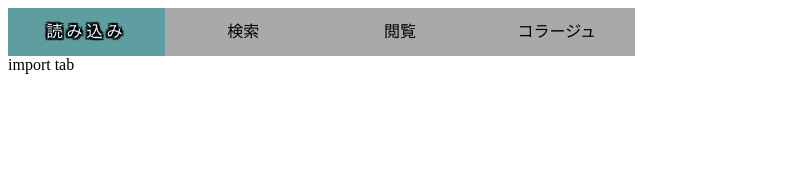
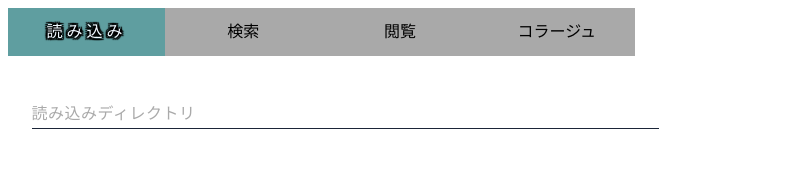
Before and after one commit to GRGSIBERIA/picture-viewer-electron, an Electron app: page public/index.html in a window 800 px wide. Drawn offline with Linux system fonts and the light colour scheme.

Commit message:
add text box style

```diff
--- a/public/index.html
+++ b/public/index.html
@@ -10,7 +10,11 @@
         <input type="radio" name="navigation-tab" id="import-tab" checked/>
         <label class="tab-class" for="import-tab">読み込み</label>
         <div id="import-tab-contents" class="navigation-content">
-            import tab
+            <div class="cp-iptext">
+                <input type="text" placeholder="" class="effect-input"/>
+                <label>読み込みディレクトリ</label>
+                <span class="focus-line"></span>
+            </div>
         </div>
 
         <input type="radio" name="navigation-tab" id="search-tab"/>
--- a/public/style.css
+++ b/public/style.css
@@ -45,3 +45,58 @@ input:checked + .tab-class + .navigation-content {
     flex-wrap: wrap;
     display: flex;
 }
+
+/**
+ * 下線付きのテキストボックス用マークアップ
+ */
+.cp-iptext {
+    position: relative;
+    width: 80%;
+    margin: 40px 3%;
+}
+.cp-iptext input[type="text"] {
+    font: 15px/24px sans-serif;
+    box-sizing: border-box;
+    width: 100%;
+    letter-spacing: 1px;
+    padding-left: 4em;
+}
+.cp-iptext input[type="text"]:focus {
+    outline: none;
+}
+.effect-input {
+    padding: 4px 0;
+    border: 0;
+    border-bottom: 1px solid #1b2538;
+    background-color: transparent;
+}
+.effect-input ~ .focus-line {
+    position: absolute;
+    bottom: 0;
+    left: 0;
+    width: 0;
+    height: 2px;
+    transition: 0.4s;
+    background-color: #C41A41;
+}
+.effect-input:focus ~ .focus-line,
+.cp-iptext.effect-input ~ .focus-line {
+    width: 100%;
+    transition: 0.4s;
+}
+.effect-input ~ label {
+    position: absolute;
+    z-index: -1;
+    top: 4px;
+    left: 0;
+    width: 100%;
+    transition: 0.3s;
+    letter-spacing: 0.5px;
+    color: #aaaaaa;
+}
+.effect-input:focus ~ label, .cp-iptext.effect-input ~ label {
+    font-size: 12px;
+    top: -16px;
+    transition: 0.3s;
+    color: #C41A41;
+}
```
